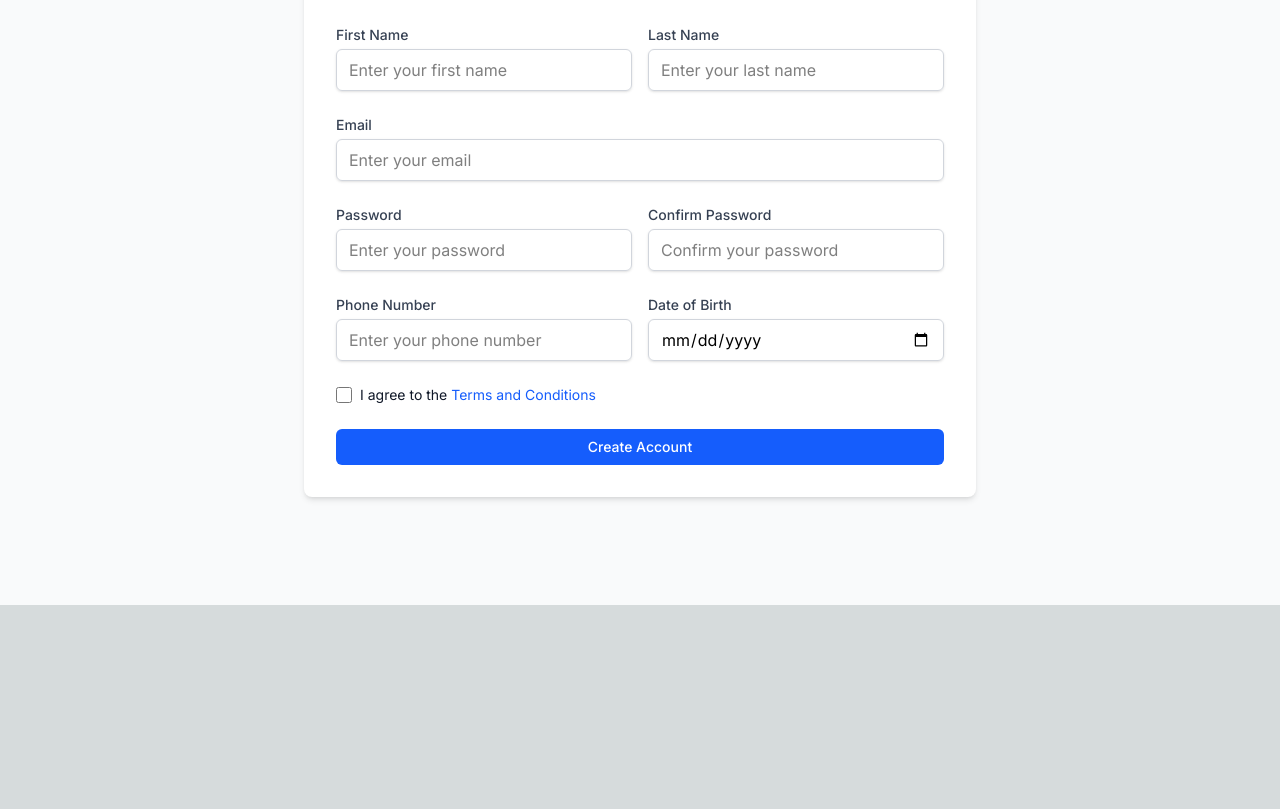
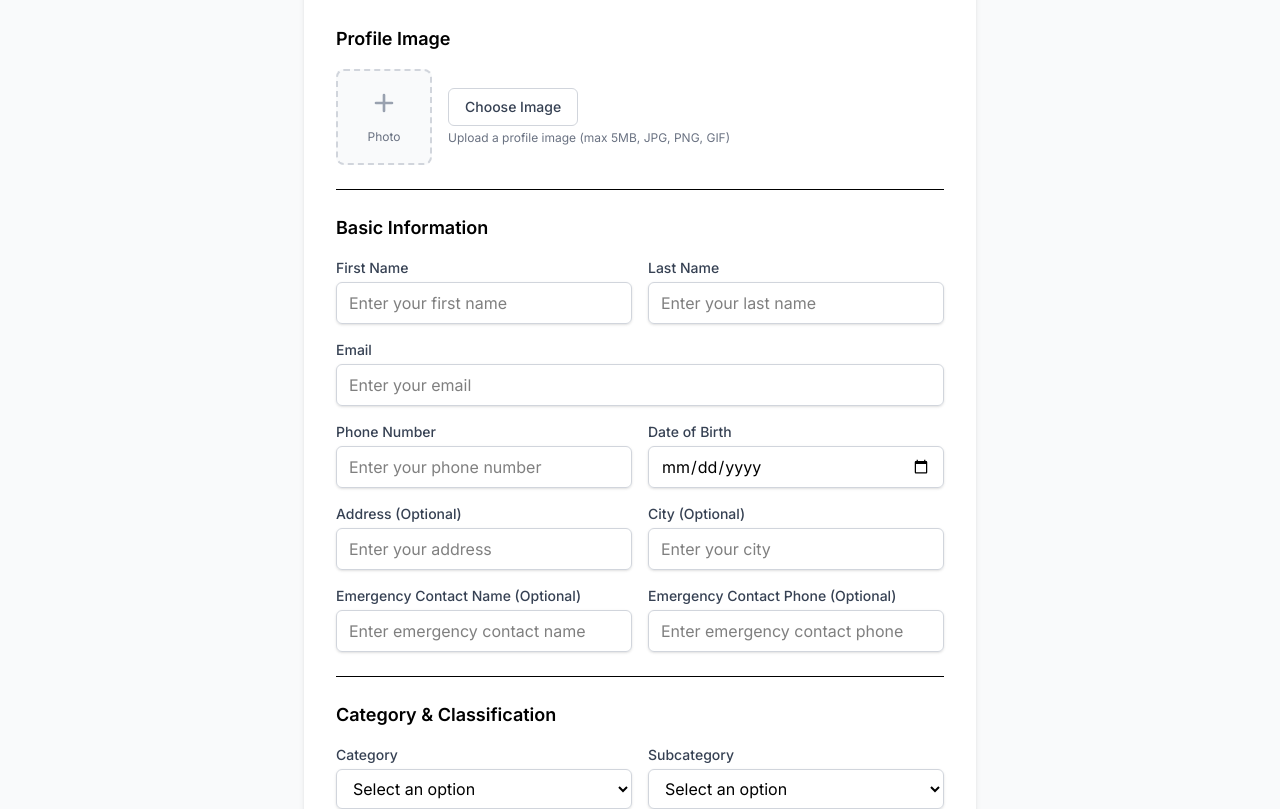
Before and after one commit to NayemulSCode/fe-nextjs-form-ui, a Next.js app: page /register in a window 1280 px wide. Shown: the part 260-1069 px from the top of the page. Before the commit the page ends 865 px from the top, so only its background shows below. Built offline with nearby package versions, Linux system fonts and the light colour scheme.

Commit message:
imagea and select field added

```diff
--- a/src/components/forms/RegisterForm.tsx
+++ b/src/components/forms/RegisterForm.tsx
@@ -5,6 +5,32 @@ import { RegisterFormData, registerSchema } from "@/lib/schemas";
 import { zodResolver } from "@hookform/resolvers/zod";
 import { useForm } from "react-hook-form";
 import { Input } from "../ui/input";
+import { Select } from "../ui/select";
+import { useState, useRef } from "react";
+import Image from "next/image";
+
+const categories = [
+  { value: "engineer", label: "Engineer" },
+  { value: "driver", label: "Driver" },
+  { value: "defence", label: "Defence" },
+];
+
+const subcategories: Record<string, { value: string; label: string }[]> = {
+  engineer: [
+    { value: "software", label: "Software Engineer" },
+    { value: "data", label: "Data Engineer" },
+    { value: "devops", label: "DevOps Engineer" },
+  ],
+  driver: [
+    { value: "personal", label: "Personal Driver" },
+    { value: "commercial", label: "Commercial Driver" },
+  ],
+  defence: [
+    { value: "military", label: "Military" },
+    { value: "security", label: "Security" },
+    { value: "law-enforcement", label: "Law Enforcement" },
+  ],
+};
 
 export default function RegisterForm() {
   const {
@@ -12,9 +38,66 @@ export default function RegisterForm() {
     handleSubmit,
     formState: { errors, isSubmitting },
     watch,
+    setValue,
+    trigger,
   } = useForm<RegisterFormData>({
     resolver: zodResolver(registerSchema),
   });
+
+  const watchCategory = watch("category");
+  const [imagePreview, setImagePreview] = useState<string | null>(null);
+  const fileInputRef = useRef<HTMLInputElement>(null);
+
+  const handleCategoryChange = async (
+    e: React.ChangeEvent<HTMLSelectElement>
+  ) => {
+    const categoryValue = e.target.value;
+    setValue("category", categoryValue);
+    setValue("subcategory", ""); // Reset subcategory
+
+    // Trigger validation for category field
+    await trigger("category");
+  };
+
+  const handleImageChange = (e: React.ChangeEvent<HTMLInputElement>) => {
+    const file = e.target.files?.[0];
+    if (file) {
+      // Validate file type
+      if (!file.type.startsWith("image/")) {
+        alert("Please select a valid image file");
+        if (fileInputRef.current) {
+          fileInputRef.current.value = "";
+        }
+        return;
+      }
+
+      // Validate file size (max 5MB)
+      if (file.size > 5 * 1024 * 1024) {
+        alert("Image size must be less than 5MB");
+        if (fileInputRef.current) {
+          fileInputRef.current.value = "";
+        }
+        return;
+      }
+
+      setValue("profileImage", file);
+
+      // Create preview
+      const reader = new FileReader();
+      reader.onload = (e) => {
+        setImagePreview(e.target?.result as string);
+      };
+      reader.readAsDataURL(file);
+    }
+  };
+
+  const removeImage = () => {
+    setValue("profileImage", undefined);
+    setImagePreview(null);
+    if (fileInputRef.current) {
+      fileInputRef.current.value = "";
+    }
+  };
 
   const onSubmit = async (data: RegisterFormData) => {
     // Simulate API call
@@ -28,6 +111,83 @@ export default function RegisterForm() {
       <h2 className="text-2xl font-bold text-center mb-6">Create Account</h2>
 
       <form onSubmit={handleSubmit(onSubmit)} className="space-y-6">
+        {/* Profile Image Section */}
+        <div className="border-b pb-6">
+          <h3 className="text-lg font-semibold mb-4">Profile Image</h3>
+          <div className="flex items-center space-x-4">
+            <div className="w-24 h-24 border-2 border-dashed border-gray-300 rounded-lg flex items-center justify-center overflow-hidden bg-gray-50">
+              {imagePreview ? (
+                <Image
+                  src={imagePreview}
+                  alt="Profile preview"
+                  width={96}
+                  height={96}
+                  className="w-full h-full object-cover"
+                />
+              ) : (
+                <div className="text-center">
+                  <svg
+                    className="w-8 h-8 text-gray-400 mx-auto mb-1"
+                    fill="none"
+                    stroke="currentColor"
+                    viewBox="0 0 24 24"
+                  >
+                    <path
+                      strokeLinecap="round"
+                      strokeLinejoin="round"
+                      strokeWidth={2}
+                      d="M12 6v6m0 0v6m0-6h6m-6 0H6"
+                    />
+                  </svg>
+                  <span className="text-xs text-gray-500">Photo</span>
+                </div>
+              )}
+            </div>
+            <div className="flex-1">
+              <input
+                ref={fileInputRef}
+                type="file"
+                accept="image/*"
+                onChange={handleImageChange}
+                className="hidden"
+                id="profileImage"
+              />
+              <div className="flex space-x-2">
+                <Button
+                  type="button"
+                  variant="outline"
+                  onClick={() => fileInputRef.current?.click()}
+                  className="text-sm"
+                >
+                  Choose Image
+                </Button>
+                {imagePreview && (
+                  <Button
+                    type="button"
+                    variant="outline"
+                    onClick={removeImage}
+                    className="text-sm text-red-600 hover:text-red-700"
+                  >
+                    Remove
+                  </Button>
+                )}
+              </div>
+              <p className="text-xs text-gray-500 mt-1">
+                Upload a profile image (max 5MB, JPG, PNG, GIF)
+              </p>
+              {errors.profileImage && (
+                <p className="text-sm text-red-600 mt-1">
+                  {errors.profileImage.message}
+                </p>
+              )}
+            </div>
+          </div>
+        </div>
+
+        {/* Basic Information */}
+        <div className="border-b pb-6">
+          <h3 className="text-lg font-semibold mb-4">Basic Information</h3>
+          <div className="space-y-4">
             <div className="grid grid-cols-1 md:grid-cols-2 gap-4">
               <Input
                 label="First Name"
@@ -54,6 +214,84 @@ export default function RegisterForm() {
 
             <div className="grid grid-cols-1 md:grid-cols-2 gap-4">
               <Input
+                label="Phone Number"
+                placeholder="Enter your phone number"
+                {...register("phone")}
+                error={errors.phone?.message}
+              />
+
+              <Input
+                label="Date of Birth"
+                type="date"
+                {...register("dateOfBirth")}
+                error={errors.dateOfBirth?.message}
+              />
+            </div>
+
+            {/* Optional Fields */}
+            <div className="grid grid-cols-1 md:grid-cols-2 gap-4">
+              <Input
+                label="Address (Optional)"
+                placeholder="Enter your address"
+                {...register("address")}
+                error={errors.address?.message}
+              />
+
+              <Input
+                label="City (Optional)"
+                placeholder="Enter your city"
+                {...register("city")}
+                error={errors.city?.message}
+              />
+            </div>
+
+            <div className="grid grid-cols-1 md:grid-cols-2 gap-4">
+              <Input
+                label="Emergency Contact Name (Optional)"
+                placeholder="Enter emergency contact name"
+                {...register("emergencyContactName")}
+                error={errors.emergencyContactName?.message}
+              />
+
+              <Input
+                label="Emergency Contact Phone (Optional)"
+                placeholder="Enter emergency contact phone"
+                {...register("emergencyContactPhone")}
+                error={errors.emergencyContactPhone?.message}
+              />
+            </div>
+          </div>
+        </div>
+
+        {/* Category & Classification */}
+        <div className="border-b pb-6">
+          <h3 className="text-lg font-semibold mb-4">
+            Category & Classification
+          </h3>
+          <div className="grid grid-cols-1 md:grid-cols-2 gap-4">
+            <Select
+              label="Category"
+              options={categories}
+              value={watchCategory || ""}
+              onChange={handleCategoryChange}
+              error={errors.category?.message}
+            />
+
+            <Select
+              label="Subcategory"
+              options={watchCategory ? subcategories[watchCategory] || [] : []}
+              {...register("subcategory")}
+              error={errors.subcategory?.message}
+              disabled={!watchCategory}
+            />
+          </div>
+        </div>
+
+        {/* Security */}
+        <div className="border-b pb-6">
+          <h3 className="text-lg font-semibold mb-4">Security</h3>
+          <div className="grid grid-cols-1 md:grid-cols-2 gap-4">
+            <Input
               label="Password"
               type="password"
               placeholder="Enter your password"
@@ -69,23 +307,9 @@ export default function RegisterForm() {
               error={errors.confirmPassword?.message}
             />
           </div>
-
-        <div className="grid grid-cols-1 md:grid-cols-2 gap-4">
-          <Input
-            label="Phone Number"
-            placeholder="Enter your phone number"
-            {...register("phone")}
-            error={errors.phone?.message}
-          />
-
-          <Input
-            label="Date of Birth"
-            type="date"
-            {...register("dateOfBirth")}
-            error={errors.dateOfBirth?.message}
-          />
         </div>
 
+        {/* Terms and Conditions */}
         <div className="flex items-center">
           <input
             type="checkbox"
--- a/src/lib/schemas.ts
+++ b/src/lib/schemas.ts
@@ -20,11 +20,20 @@ export const loginSchema = z.object({
 export type LoginFormData = z.infer<typeof loginSchema>;
 
 // Registration Schema (Intermediate)
+const imageSchema = z
+  .instanceof(File)
+  .refine((file) => file.size <= 5 * 1024 * 1024, "Image size must be less than 5MB")
+  .refine((file) => file.type.startsWith("image/"), "File must be an image")
+  .optional();
+
 export const registerSchema = z
   .object({
+    // Required fields
     firstName: z.string().min(2, "First name must be at least 2 characters"),
     lastName: z.string().min(2, "Last name must be at least 2 characters"),
     email: z.email("Please enter a valid email address"),
+    category: z.string().min(1, "Please select a category"),
+    subcategory: z.string().min(1, "Please select a subcategory"),
     password: z
       .string()
       .min(8, "Password must be at least 8 characters")
@@ -48,6 +57,23 @@ export const registerSchema = z
         (val) => val === true,
         "You must accept the terms and conditions"
       ),
+
+    // Image field (optional)
+    profileImage: imageSchema,
+
+    // Optional fields
+    address: z.string().optional(),
+    city: z.string().optional(),
+    emergencyContactName: z
+      .string()
+      .min(2, "Emergency contact name must be at least 2 characters")
+      .optional()
+      .or(z.literal("")),
+    emergencyContactPhone: z
+      .string()
+      .regex(/^\+?[\d\s-()]+$/, "Please enter a valid phone number")
+      .optional()
+      .or(z.literal("")),
   })
   .refine((data) => data.password === data.confirmPassword, {
     message: "Passwords don't match",
```
Lines whose indentation alone changed are shown as unchanged.
